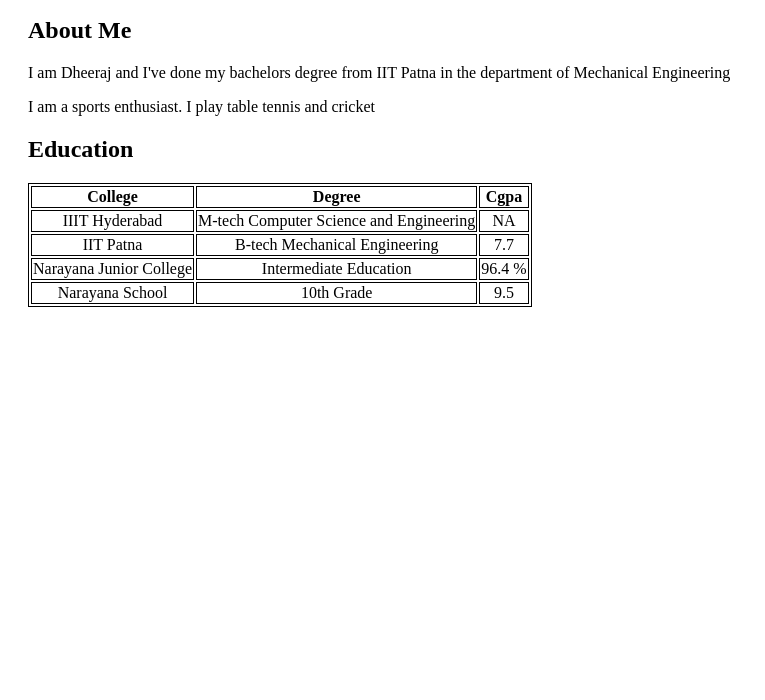
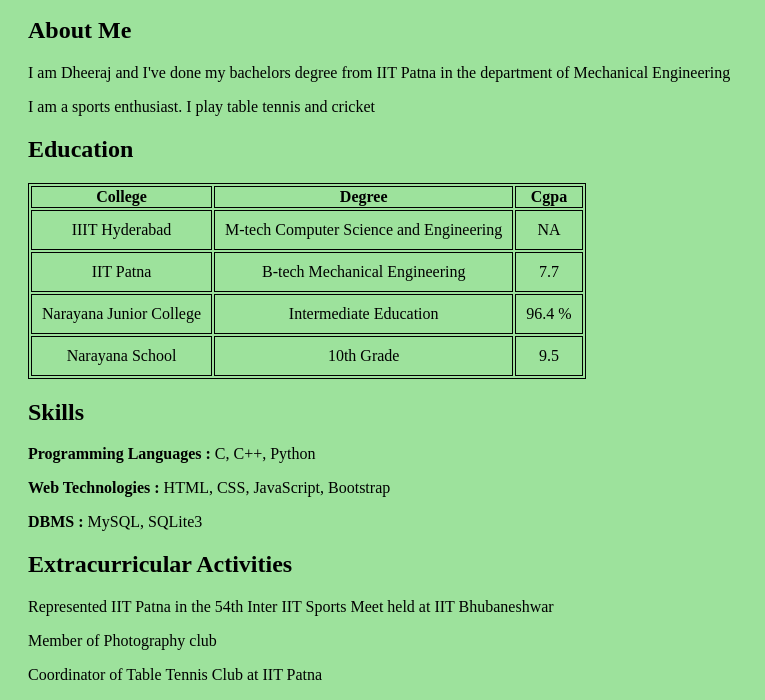
Before and after one commit to Dheeraj6778/personal-site, a plain HTML site: page index.html in a window 1280 px wide. Shown: the part 136-836 px from the top of the page, without its empty margins (0-765 px from the left). Before the commit the page ends 800 px from the top, so only its background shows below. Drawn offline with Linux system fonts and the light colour scheme.

Commit message:
finished basic html site with basic info

```diff
--- a/index.html
+++ b/index.html
@@ -7,7 +7,7 @@
     <title>Personal Site</title>
 </head>
 
-<body>
+<body style="background-color: #9de29c;">
 
     <div id="resume">
         <span style="vertical-align:middle; font-size: xx-large;"><b>Dheeraj Nemalikanti</b></span>
@@ -49,6 +49,18 @@
                 </tr>
             </table>
         </div>
+        <div>
+            <h2>Skills</h2>
+            <p><b>Programming Languages :</b> C, C++, Python</p>
+            <p><b>Web Technologies :</b> HTML, CSS, JavaScript, Bootstrap</p>
+            <p><b>DBMS :</b> MySQL, SQLite3</p>
+        </div>
+        <div>
+            <h2>Extracurricular Activities</h2>
+            <p>Represented IIT Patna in the 54th Inter IIT Sports Meet held at IIT Bhubaneshwar</p>
+            <p>Member of Photography club</p>
+            <p>Coordinator of Table Tennis Club at IIT Patna</p>
+        </div>
     </div>
 
 </body>
@@ -70,6 +82,12 @@
         border: 1px solid black;
         text-align: center;
     }
+    td{
+        padding-left: 10px;
+        padding-top: 10px;
+        padding-right: 10px;
+        padding-bottom: 10px;
+    }
 </style>
 
 </html>
```
